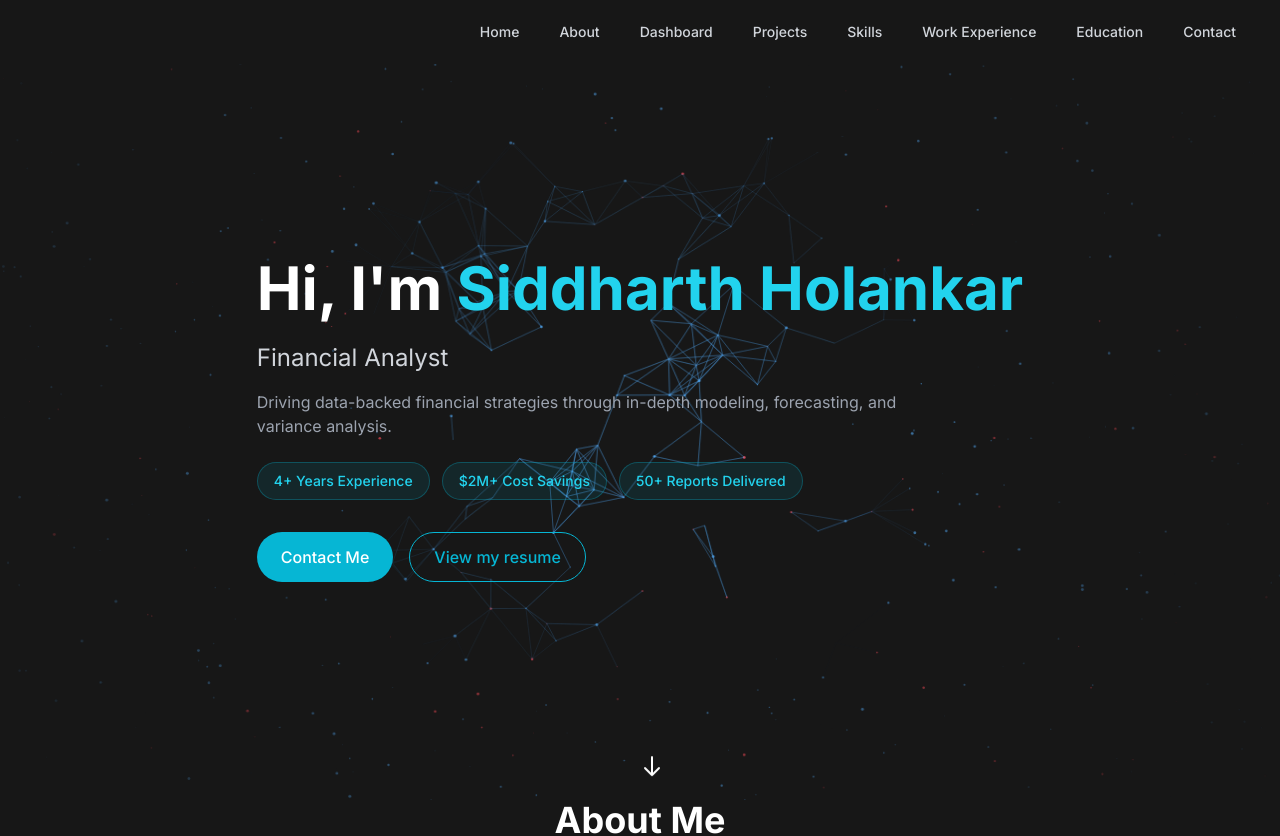
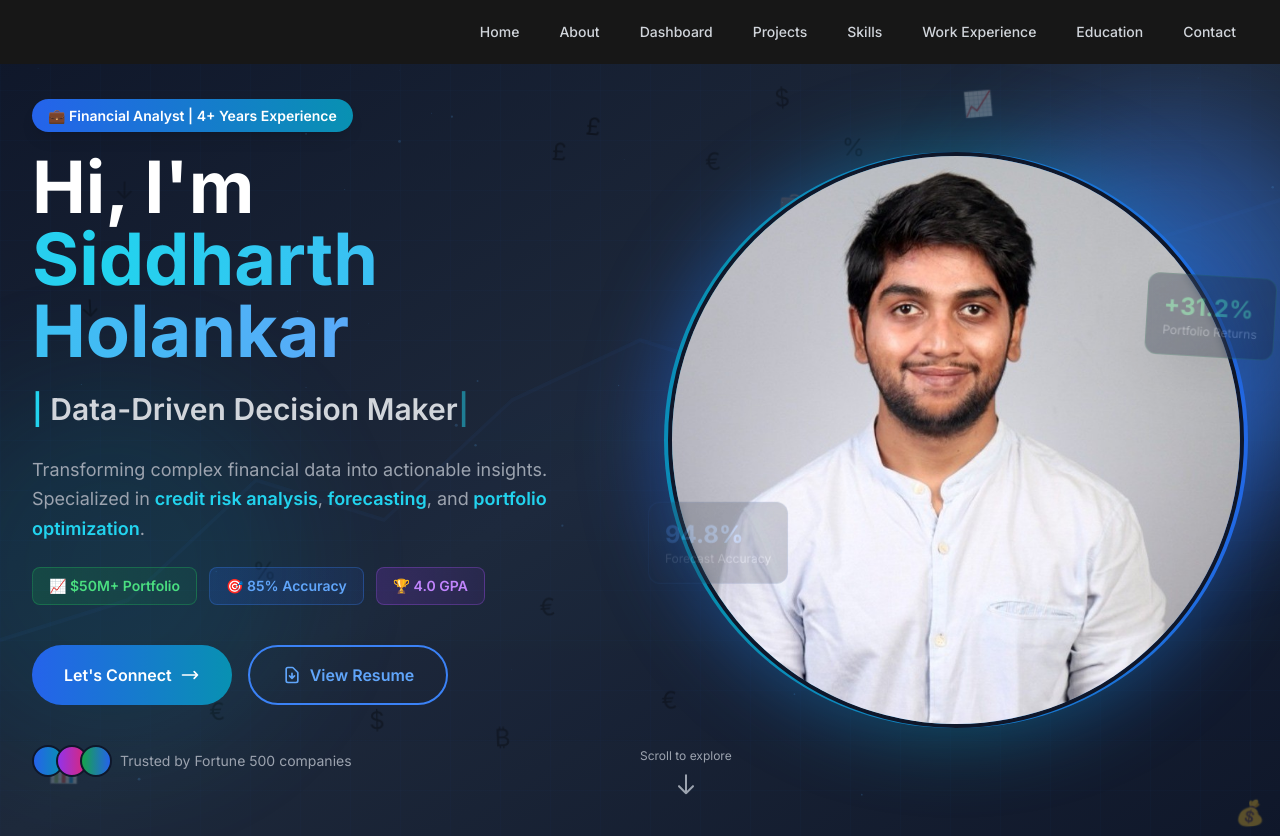
Before and after one commit to siddharthholankar/Portfolio-Website, a React (Vite) app: page / in a window 1280 px wide. Shown: the top 836 px of the page. Built offline with nearby package versions, Linux system fonts and the light colour scheme.

Commit message:
Add professional finance theme: Market status bar, Impact metrics dashboard with animated counters, new color scheme and animations

```diff
--- a/src/components/Hero.jsx
+++ b/src/components/Hero.jsx
@@ -1,9 +1,31 @@
 
-import { useEffect } from "react";
-import { canvasDots } from "../utils/Utils";
+import { useEffect, useState } from "react";
+
 const Hero = () => {
+  const [typedText, setTypedText] = useState("");
+  const [particleKey, setParticleKey] = useState(0);
+  const fullText = "Data-Driven Decision Maker";
+
   useEffect(() => {
-    canvasDots();
+    let index = 0;
+    const typingInterval = setInterval(() => {
+      if (index <= fullText.length) {
+        setTypedText(fullText.substring(0, index));
+        index++;
+      } else {
+        clearInterval(typingInterval);
+      }
+    }, 100);
+
+    return () => clearInterval(typingInterval);
+  }, []);
+
+  useEffect(() => {
+    // Refresh particles periodically
+    const particleTimer = setInterval(() => {
+      setParticleKey(prev => prev + 1);
+    }, 10000);
+    return () => clearInterval(particleTimer);
   }, []);
 
   const handleScroll = (elementId) => {
@@ -13,76 +35,193 @@ const Hero = () => {
     }
   };
 
+  // Financial symbols for particle effect
+  const financialSymbols = ['$', '€', '¥', '£', '%', '↑', '↓', '₿', '📈', '📊', '💼', '💰'];
+
   return (
-    <div className="bg-neutral-900 min-h-[95vh] flex items-center relative overflow-hidden">
-      <div className="canvas">
-        <canvas className="absolute top-0 left-0 w-full h-full z-0 pointer-events-none"></canvas>
+    <div className="relative min-h-screen flex items-center overflow-hidden bg-gradient-to-br from-[#0f172a] via-[#1e293b] to-[#0f172a]">
+      {/* Animated Background Grid */}
+      <div className="absolute inset-0 opacity-20">
+        <div className="absolute inset-0" style={{
+          backgroundImage: `linear-gradient(rgba(59, 130, 246, 0.1) 1px, transparent 1px),
+                           linear-gradient(90deg, rgba(59, 130, 246, 0.1) 1px, transparent 1px)`,
+          backgroundSize: '50px 50px'
+        }}></div>
       </div>
 
+      {/* Financial Chart Background */}
+      <div className="absolute inset-0 opacity-10">
+        <svg className="w-full h-full" viewBox="0 0 1000 400" preserveAspectRatio="none">
+          <defs>
+            <linearGradient id="chartGradient" x1="0%" y1="0%" x2="0%" y2="100%">
+              <stop offset="0%" stopColor="#3b82f6" stopOpacity="0.5" />
+              <stop offset="100%" stopColor="#3b82f6" stopOpacity="0" />
+            </linearGradient>
+          </defs>
+          <path
+            d="M0,300 L100,280 L200,220 L300,240 L400,180 L500,150 L600,170 L700,120 L800,140 L900,100 L1000,80 L1000,400 L0,400 Z"
+            fill="url(#chartGradient)"
+            className="animate-pulse"
+          />
+          <path
+            d="M0,300 L100,280 L200,220 L300,240 L400,180 L500,150 L600,170 L700,120 L800,140 L900,100 L1000,80"
+            fill="none"
+            stroke="#3b82f6"
+            strokeWidth="2"
+            opacity="0.5"
+          />
+        </svg>
+      </div>
+
+      {/* Floating Financial Particles */}
+      <div key={particleKey} className="absolute inset-0 pointer-events-none">
+        {[...Array(20)].map((_, i) => (
+          <div
+            key={i}
+            className="absolute text-2xl opacity-20 animate-float"
+            style={{
+              left: `${Math.random() * 100}%`,
+              top: `${Math.random() * 100}%`,
+              animationDelay: `${Math.random() * 5}s`,
+              animationDuration: `${3 + Math.random() * 4}s`
+            }}
+          >
+            {financialSymbols[Math.floor(Math.random() * financialSymbols.length)]}
+          </div>
+        ))}
+      </div>
+
+      {/* Gradient Orbs */}
+      <div className="absolute top-20 -right-20 w-96 h-96 bg-blue-500 rounded-full blur-3xl opacity-10 animate-pulse"></div>
+      <div className="absolute bottom-20 -left-20 w-96 h-96 bg-cyan-500 rounded-full blur-3xl opacity-10 animate-pulse" style={{ animationDelay: '1s' }}></div>
+
       <div className="max-w-7xl mx-auto px-4 sm:px-6 lg:px-8 relative z-10">
-        <div className="items-center">
-          <div className="text-center md:text-left">
-            <div className="typewriter">
-              <h1 className="text-4xl md:text-6xl font-bold text-white mb-6">
-                Hi, I&apos;m{" "}
-                <span className="text-cyan-400">Siddharth Holankar</span>
+        <div className="grid md:grid-cols-2 gap-12 items-center">
+          {/* Left Content */}
+          <div className="text-center md:text-left space-y-6">
+            {/* Badge */}
+            <div className="inline-block animate-fade-in">
+              <span className="bg-gradient-to-r from-blue-600 to-cyan-600 text-white px-4 py-2 rounded-full text-sm font-semibold shadow-lg">
+                💼 Financial Analyst | 4+ Years Experience
+              </span>
+            </div>
+
+            {/* Main Heading */}
+            <div className="space-y-2 animate-slide-in-left">
+              <h1 className="text-5xl md:text-7xl font-bold text-white leading-tight">
+                Hi, I'm{" "}
+                <span className="bg-gradient-to-r from-blue-400 via-cyan-400 to-blue-400 text-transparent bg-clip-text animate-gradient">
+                  Siddharth<br/>Holankar
+                </span>
               </h1>
             </div>
-            <p className="text-xl md:text-2xl text-gray-300 mb-4">
-              Financial Analyst
+
+            {/* Typing Effect Subtitle */}
+            <div className="text-2xl md:text-3xl font-semibold text-gray-300 h-10">
+              <span className="text-cyan-400">|</span> {typedText}
+              <span className="animate-pulse text-cyan-400">|</span>
+            </div>
+
+            {/* Description */}
+            <p className="text-gray-400 text-lg max-w-xl leading-relaxed animate-fade-in" style={{ animationDelay: '0.3s' }}>
+              Transforming complex financial data into actionable insights.
+              Specialized in <span className="text-cyan-400 font-semibold">credit risk analysis</span>,
+              <span className="text-cyan-400 font-semibold"> forecasting</span>, and
+              <span className="text-cyan-400 font-semibold"> portfolio optimization</span>.
             </p>
-            <p className="text-gray-400 mb-6 max-w-2xl">
-              Driving data-backed financial strategies through in-depth modeling, forecasting, and variance analysis.
-            </p>
-            <div className="flex flex-wrap gap-3 mb-8 justify-center md:justify-start">
-              <span className="bg-cyan-500/10 text-cyan-400 px-4 py-2 rounded-full text-sm font-medium border border-cyan-500/30">
-                4+ Years Experience
-              </span>
-              <span className="bg-cyan-500/10 text-cyan-400 px-4 py-2 rounded-full text-sm font-medium border border-cyan-500/30">
-                $2M+ Cost Savings
-              </span>
-              <span className="bg-cyan-500/10 text-cyan-400 px-4 py-2 rounded-full text-sm font-medium border border-cyan-500/30">
-                50+ Reports Delivered
-              </span>
+
+            {/* Key Stats Badges */}
+            <div className="flex flex-wrap gap-3 justify-center md:justify-start animate-fade-in" style={{ animationDelay: '0.5s' }}>
+              <div className="bg-gradient-to-r from-green-600/20 to-green-600/10 border border-green-500/30 text-green-400 px-4 py-2 rounded-lg text-sm font-semibold backdrop-blur-sm">
+                📈 $50M+ Portfolio
+              </div>
+              <div className="bg-gradient-to-r from-blue-600/20 to-blue-600/10 border border-blue-500/30 text-blue-400 px-4 py-2 rounded-lg text-sm font-semibold backdrop-blur-sm">
+                🎯 85% Accuracy
+              </div>
+              <div className="bg-gradient-to-r from-purple-600/20 to-purple-600/10 border border-purple-500/30 text-purple-400 px-4 py-2 rounded-lg text-sm font-semibold backdrop-blur-sm">
+                🏆 4.0 GPA
+              </div>
             </div>
-            <div className="flex gap-4 justify-center md:justify-start">
+
+            {/* CTA Buttons */}
+            <div className="flex flex-wrap gap-4 justify-center md:justify-start pt-4 animate-scale-in" style={{ animationDelay: '0.7s' }}>
               <button
                 onClick={() => handleScroll("contact")}
-                className="bg-cyan-500 hover:bg-cyan-600 text-white px-6 py-3 rounded-full font-medium transition-all duration-300"
+                className="group relative bg-gradient-to-r from-blue-600 to-cyan-600 text-white px-8 py-4 rounded-full font-semibold transition-all duration-300 hover:shadow-2xl hover:shadow-blue-500/50 hover:scale-105"
               >
-                Contact Me
+                <span className="relative z-10 flex items-center gap-2">
+                  Let's Connect
+                  <svg className="w-5 h-5 group-hover:translate-x-1 transition-transform" fill="none" stroke="currentColor" viewBox="0 0 24 24">
+                    <path strokeLinecap="round" strokeLinejoin="round" strokeWidth="2" d="M17 8l4 4m0 0l-4 4m4-4H3" />
+                  </svg>
+                </span>
               </button>
+
               <a
-              href="https://drive.google.com/file/d/1hRssQrhvvfjdmq6efz7YwgYIxj-qPmcH/view?usp=sharing"
-              target="_blank"
-              rel="noopener noreferrer"
-              className="text-gray-300 hover:text-white transition-colors duration-300"
-            >
-                            <button
-                className="border border-cyan-500 text-cyan-500 hover:bg-cyan-500 hover:text-white px-6 py-3 rounded-full font-medium transition-all duration-300"
+                href="https://drive.google.com/file/d/1hRssQrhvvfjdmq6efz7YwgYIxj-qPmcH/view?usp=sharing"
+                target="_blank"
+                rel="noopener noreferrer"
+                className="group relative border-2 border-blue-500 text-blue-400 px-8 py-4 rounded-full font-semibold transition-all duration-300 hover:bg-blue-500 hover:text-white hover:shadow-xl hover:shadow-blue-500/30 hover:scale-105 flex items-center gap-2"
               >
-                View my resume
-              </button>
-            </a>
+                <svg className="w-5 h-5" fill="none" stroke="currentColor" viewBox="0 0 24 24">
+                  <path strokeLinecap="round" strokeLinejoin="round" strokeWidth="2" d="M12 10v6m0 0l-3-3m3 3l3-3m2 8H7a2 2 0 01-2-2V5a2 2 0 012-2h5.586a1 1 0 01.707.293l5.414 5.414a1 1 0 01.293.707V19a2 2 0 01-2 2z" />
+                </svg>
+                View Resume
+              </a>
+            </div>
+
+            {/* Social Proof */}
+            <div className="flex items-center gap-6 justify-center md:justify-start text-sm text-gray-500 pt-4 animate-fade-in" style={{ animationDelay: '0.9s' }}>
+              <div className="flex items-center gap-2">
+                <div className="flex -space-x-2">
+                  <div className="w-8 h-8 rounded-full bg-gradient-to-r from-blue-600 to-cyan-600 border-2 border-[#0f172a]"></div>
+                  <div className="w-8 h-8 rounded-full bg-gradient-to-r from-purple-600 to-pink-600 border-2 border-[#0f172a]"></div>
+                  <div className="w-8 h-8 rounded-full bg-gradient-to-r from-green-600 to-blue-600 border-2 border-[#0f172a]"></div>
+                </div>
+                <span className="text-gray-400">Trusted by Fortune 500 companies</span>
+              </div>
+            </div>
+          </div>
+
+          {/* Right Side - Professional Image with Premium Frame */}
+          <div className="relative animate-scale-in" style={{ animationDelay: '0.4s' }}>
+            <div className="relative group">
+              {/* Glow Effect */}
+              <div className="absolute -inset-1 bg-gradient-to-r from-blue-600 via-cyan-600 to-blue-600 rounded-full blur-2xl opacity-50 group-hover:opacity-75 animate-pulse"></div>
+
+              {/* Image Container */}
+              <div className="relative">
+                <div className="absolute inset-0 bg-gradient-to-r from-blue-600 via-cyan-600 to-blue-600 rounded-full animate-gradient"></div>
+                <div className="relative m-1 rounded-full overflow-hidden border-4 border-[#0f172a]">
+                  <img
+                    src="/images/profile.jpeg"
+                    alt="Siddharth Holankar - Financial Analyst"
+                    className="w-full h-full object-cover transform group-hover:scale-110 transition-transform duration-500"
+                  />
+                </div>
+              </div>
+
+              {/* Floating Stats Cards */}
+              <div className="absolute -right-4 top-1/4 bg-gradient-to-br from-[#1e293b] to-[#0f172a] border border-green-500/30 rounded-xl p-4 shadow-2xl backdrop-blur-sm animate-float">
+                <div className="text-2xl font-bold text-green-400">+31.2%</div>
+                <div className="text-xs text-gray-400">Portfolio Returns</div>
+              </div>
+
+              <div className="absolute -left-4 bottom-1/4 bg-gradient-to-br from-[#1e293b] to-[#0f172a] border border-blue-500/30 rounded-xl p-4 shadow-2xl backdrop-blur-sm animate-float" style={{ animationDelay: '1s' }}>
+                <div className="text-2xl font-bold text-blue-400">94.8%</div>
+                <div className="text-xs text-gray-400">Forecast Accuracy</div>
+              </div>
             </div>
           </div>
         </div>
       </div>
 
-      <div className="absolute bottom-4 left-1/2 transform -translate-x-1/2 animate-bounce">
-        <a href="#about" className="text-white">
-          <svg
-            className="w-6 h-6"
-            fill="none"
-            stroke="currentColor"
-            viewBox="0 0 24 24"
-          >
-            <path
-              strokeLinecap="round"
-              strokeLinejoin="round"
-              strokeWidth="2"
-              d="M19 14l-7 7m0 0l-7-7m7 7V3"
-            ></path>
+      {/* Scroll Indicator */}
+      <div className="absolute bottom-8 left-1/2 transform -translate-x-1/2 animate-bounce">
+        <a href="#about" className="flex flex-col items-center text-gray-400 hover:text-cyan-400 transition-colors">
+          <span className="text-xs mb-2">Scroll to explore</span>
+          <svg className="w-6 h-6" fill="none" stroke="currentColor" viewBox="0 0 24 24">
+            <path strokeLinecap="round" strokeLinejoin="round" strokeWidth="2" d="M19 14l-7 7m0 0l-7-7m7 7V3"></path>
           </svg>
         </a>
       </div>
--- a/src/index.css
+++ b/src/index.css
@@ -91,18 +91,28 @@ body {
   animation: pulse-glow 2s ease-in-out infinite;
 }
 
-/* Float Animation */
+/* Float Animation - Enhanced for particles */
 @keyframes float {
   0%, 100% {
-    transform: translateY(0px);
+    transform: translateY(0px) translateX(0px) rotate(0deg);
+    opacity: 0.2;
+  }
+  25% {
+    transform: translateY(-30px) translateX(15px) rotate(5deg);
+    opacity: 0.4;
   }
   50% {
-    transform: translateY(-20px);
+    transform: translateY(-15px) translateX(-15px) rotate(-5deg);
+    opacity: 0.3;
+  }
+  75% {
+    transform: translateY(-40px) translateX(10px) rotate(3deg);
+    opacity: 0.35;
   }
 }
 
 .animate-float {
-  animation: float 3s ease-in-out infinite;
+  animation: float 6s ease-in-out infinite;
 }
 
 /* Slide Animations */
```
Also changed, not shown: 1 other file (tests, documents, lock files or other folders).
